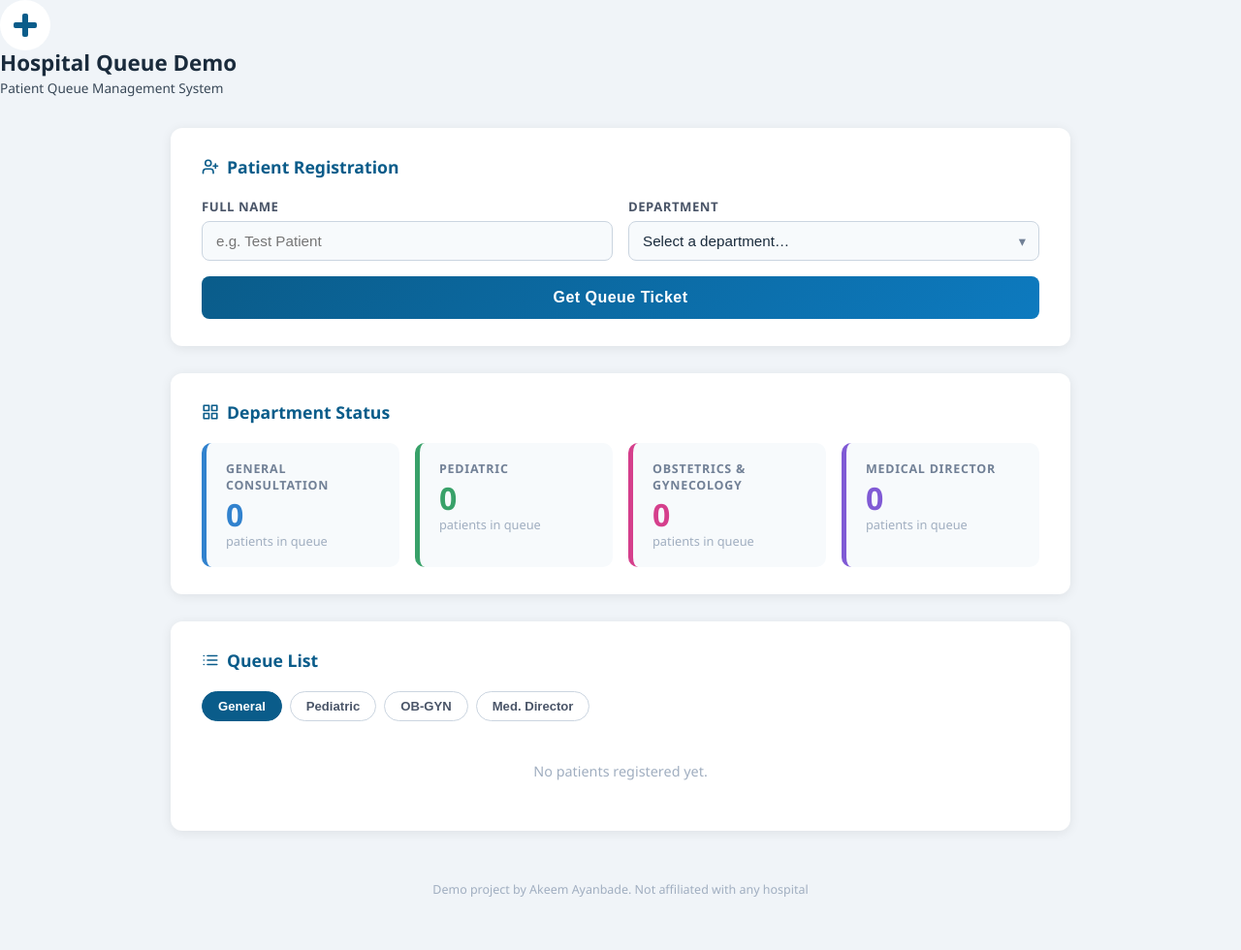
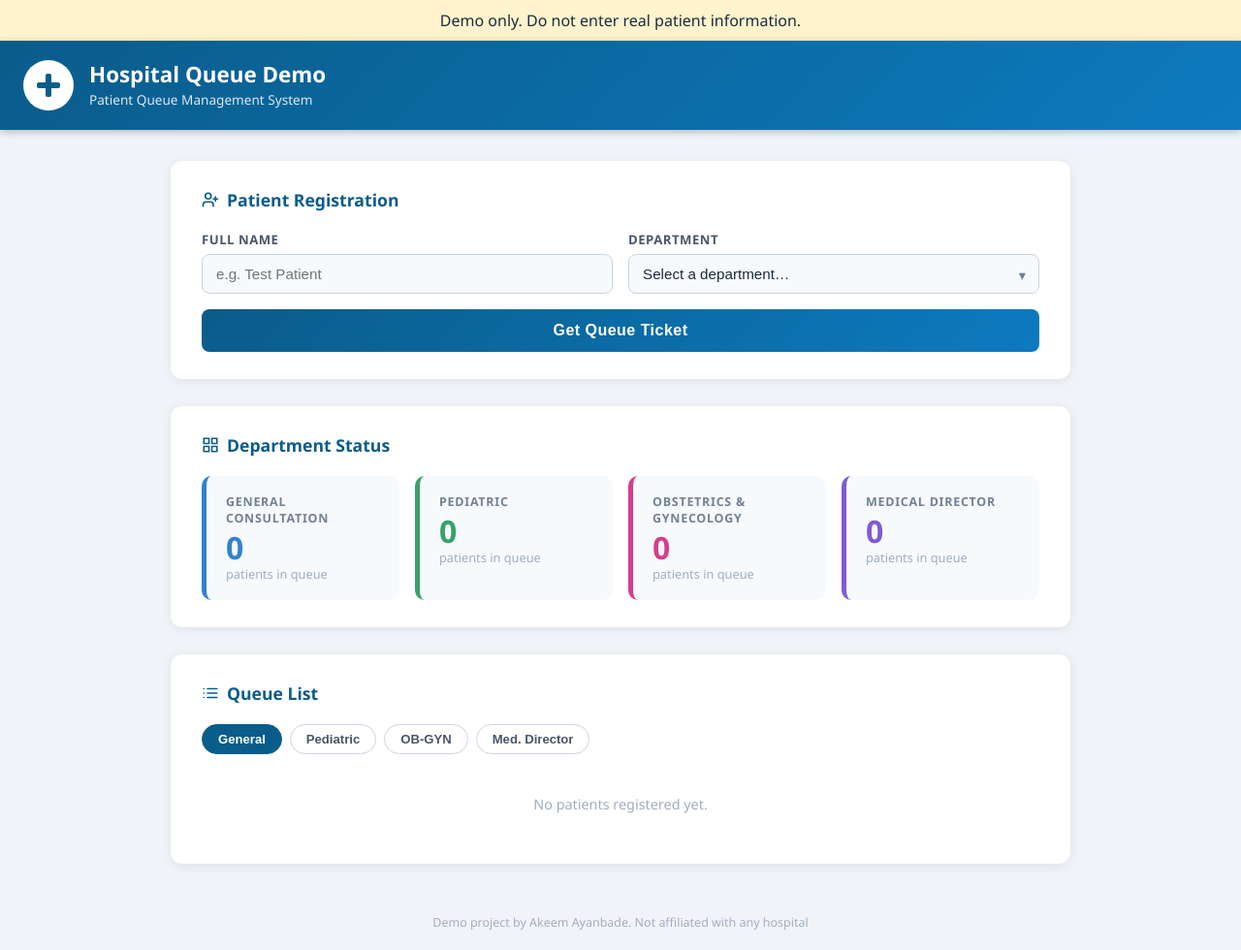
Before and after one commit to aharkeem/hamkad-queue, a plain HTML site: page index.html in a window 1280 px wide. Shown: the whole page at 97% size. Before the commit the page ends 946 px from the top, so only its background shows below. Drawn offline with Linux system fonts and the light colour scheme.

Commit message:
Update index.html

```diff
--- a/index.html
+++ b/index.html
@@ -16,8 +16,6 @@
       color: #1a2b3c;
       min-height: 100vh;
     }
-<p style="background:#fff3cd;padding:10px;text-align:center;margin:0;">Demo only. Do not enter real patient information.</p>
-    /* ── Header ── */
     header {
       background: linear-gradient(135deg, #0a5c8a 0%, #0d7abf 100%);
       color: #fff;
@@ -425,7 +423,7 @@
   </style>
 </head>
 <body>
-
+<p style="background:#fff3cd;padding:10px;text-align:center;margin:0;">Demo only. Do not enter real patient information.</p>
 <!-- ── Header ── -->
 <header>
   <div class="logo" aria-hidden="true">
```
